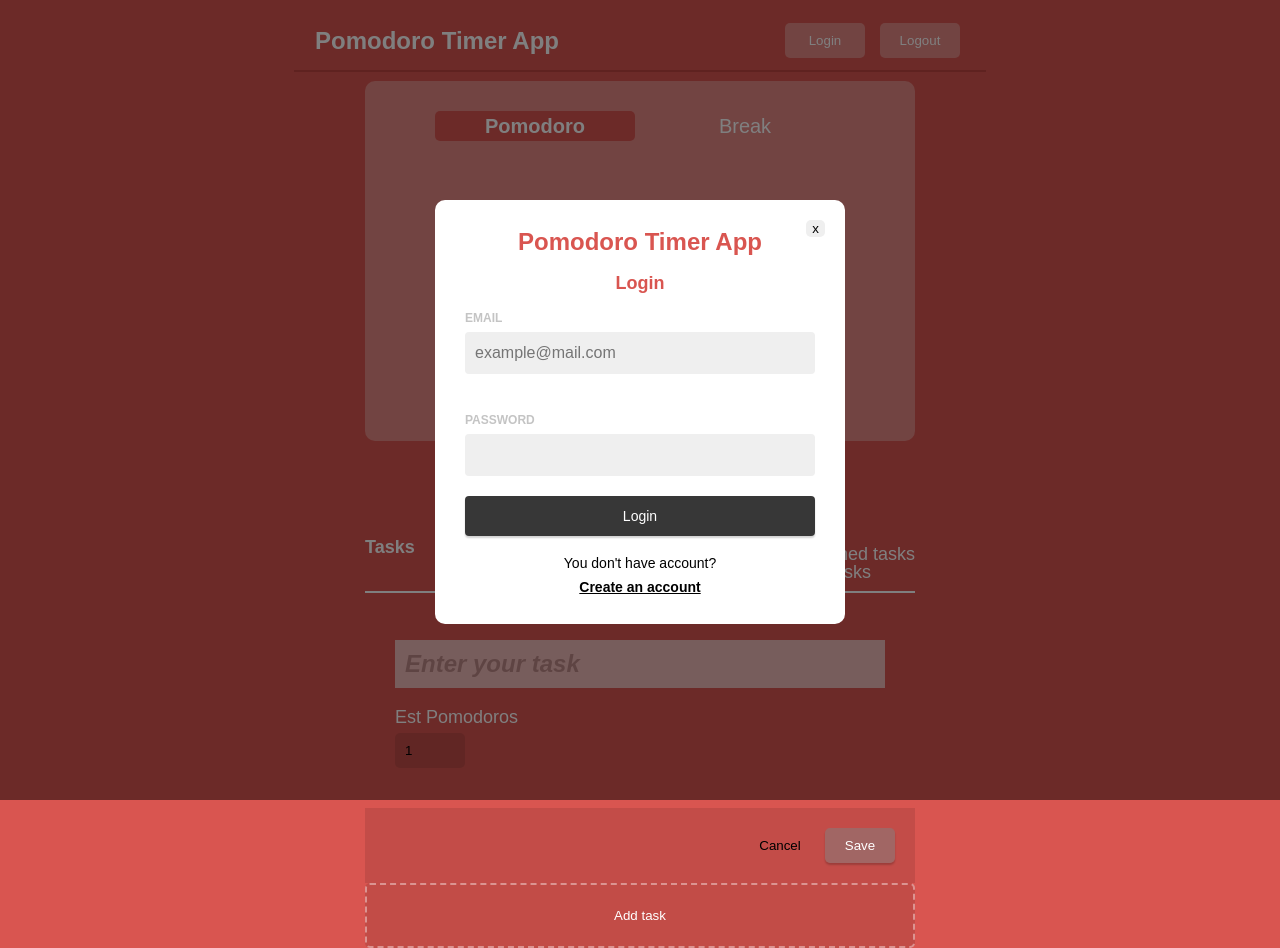
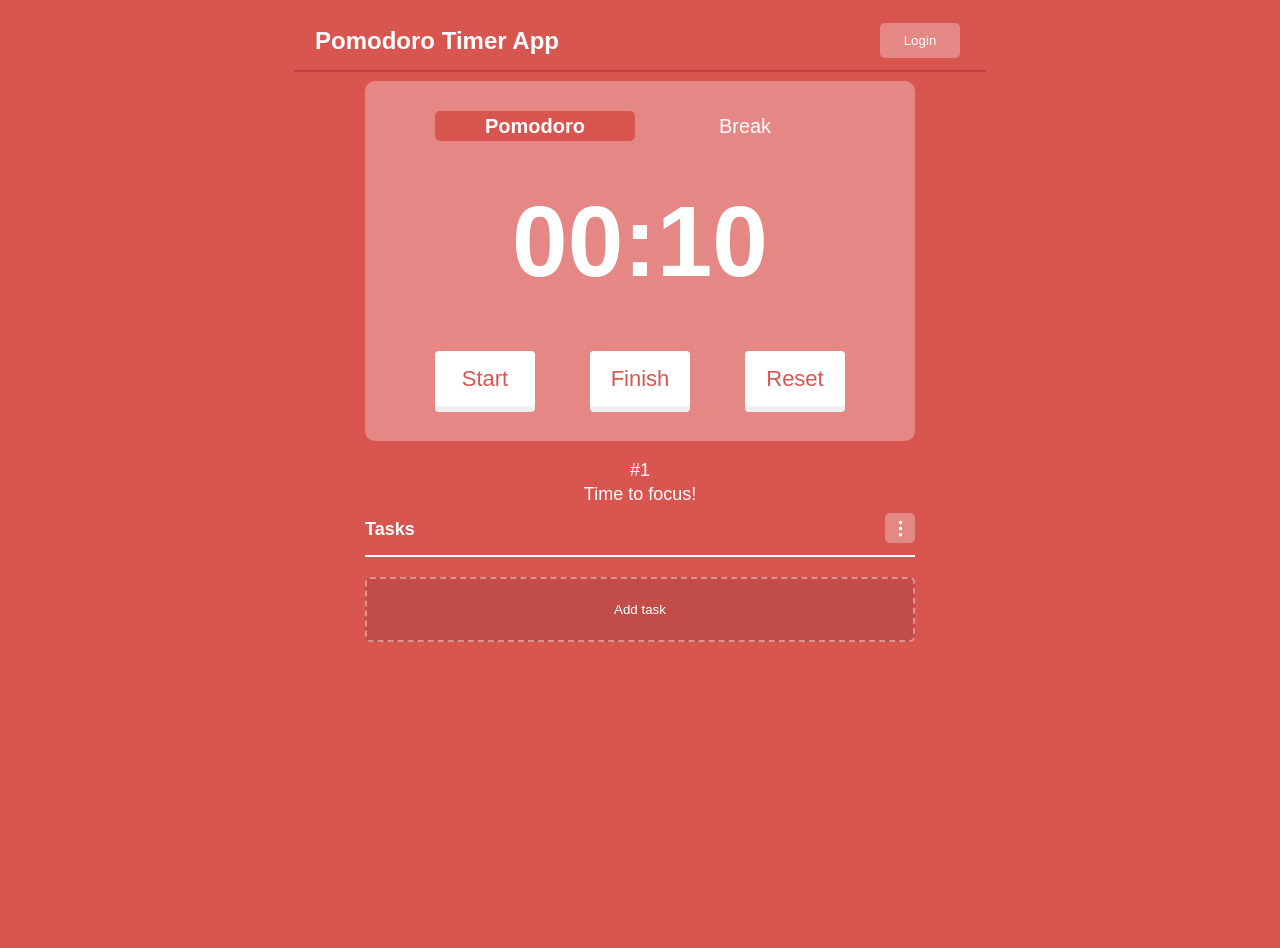
Before and after one commit to hamyy2912/pomodoro-app, a website built with Parcel: page src/index.html in a window 1280 px wide. After the commit the page ends 800 px from the top, so only its background shows below. Built offline with nearby package versions, Linux system fonts and the light colour scheme.

Commit message:
Update index.html

```diff
--- a/src/index.html
+++ b/src/index.html
@@ -10,10 +10,10 @@
 </head>
 <body class="pomodoro-mode">
   <header class="header flex">
-    <p class="app-name">Pomodoro Timer App</p>
+    <a class="app-name">Pomodoro Timer App</a>
     <div id="log-block">
       <button class="log-btn show-login-btn" id="show-login-btn">Login</button>
-      <button class="log-btn logout-btn" id="logout-btn">Logout</button>
+      <button class="log-btn logout-btn hide" id="logout-btn">Logout</button>
     </div>
   </header>
   <hr />
@@ -39,7 +39,7 @@
         <p>Tasks</p>
         <div class="menu">
           <button class="edit-btn" id="sub-menu-btn"></button>
-          <ul id="sub-menu">
+          <ul class="sub-menu hide" id="sub-menu">
             <li class="sub-menu-item" id="clear-finished-task">Clear finished tasks</li>
             <li class="sub-menu-item" id="clear-all-task">Clear all tasks</li>
           </ul>
@@ -47,7 +47,7 @@
       </div>
       <ul id="task-list-body"></ul>
     </div>
-    <form id="add-task-form">
+    <form id="add-task-form" class="add-task-form hide">
       <div class="input-group">
         <input
           type="text"
@@ -72,9 +72,9 @@
       </div>
     </form>
     <button id="add-task-btn">Add task</button>
-    <div id="data-section"></div>
+    <div id="data-section" class="data-section"></div>
   </main>
-  <div class="login-modal" id="login-modal">
+  <div class="login-modal hide" id="login-modal">
     <div class="main-login">
       <button class="close-modal-btn" id="close-modal-btn">x</button>
       <p class="app-name">Pomodoro Timer App</p>
@@ -93,6 +93,8 @@
           name="password"
           id="input-password"
           required>
+        <p class="error-msg hide" id="error-msg"></p>
+        <p class="success-msg hide" id="success-msg"></p>
         <input type="submit" id="login-btn" value="Login">
       </form>
       <div class="create-account-block">
```
